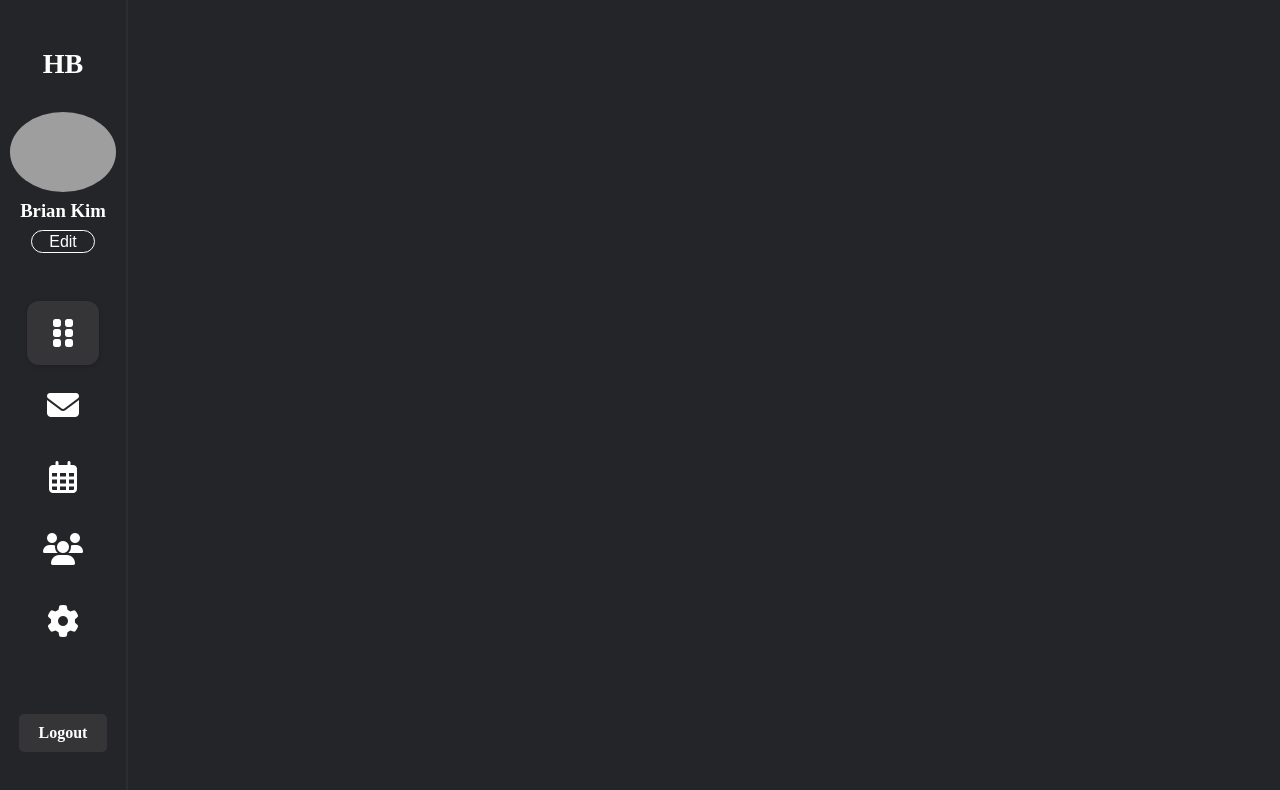
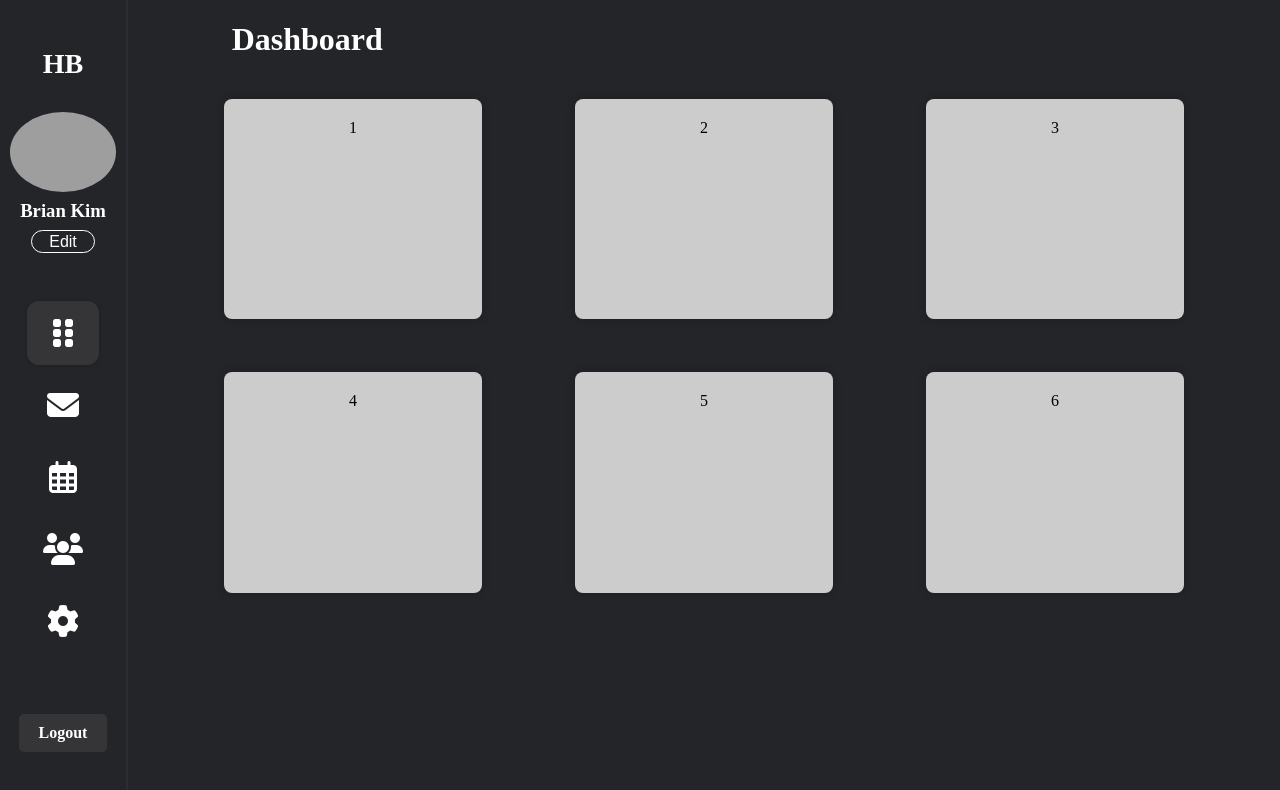
Before and after one commit to ObadiahF/HB-coaching-website, a SvelteKit app: page /dashboard in a window 1280 px wide. Shown: the top 790 px of the page. Built offline with nearby package versions, Linux system fonts and the light colour scheme; grey boxes are pictures that could not be loaded.

Commit message:
Made dashboard nav work better, fixed Edit Profile icons and added basic bubbles for Dashboard

```diff
--- a/package.json
+++ b/package.json
@@ -16,6 +16,7 @@
 	"type": "module",
 	"dependencies": {
 		"dotenv": "^16.3.1",
+		"firebase": "^10.4.0",
 		"gh-pages": "^6.0.0"
 	}
 }
--- a/src/components/dashboard-components/edit.svelte
+++ b/src/components/dashboard-components/edit.svelte
@@ -1,4 +1,6 @@
-
+<svelte:head>
+    <script src="https://kit.fontawesome.com/db3c0028dc.js" crossorigin="anonymous"></script>
+</svelte:head>
 <script>
     import { colors } from "../../utils/colors";
     import { dashState } from "../../utils/store";
--- a/src/components/dashboard-components/nav.svelte
+++ b/src/components/dashboard-components/nav.svelte
@@ -1,7 +1,7 @@
 <script>
     import MediaQuery from '../../utils/MediaQuery.svelte'
     import { colors } from '../../utils/colors.js';
-    import { dashState } from '../../utils/store';
+    import { dashState, state } from '../../utils/store';
     import { onMount } from 'svelte';
     //reactive 'active' navBar
     let current = 'Dashboard';
@@ -31,14 +31,16 @@
     }
 
     onMount(() => {
-        let state = $dashState;
+        const page = getCurrentPage(window.location.href);
+        const seperated = page[0].split('');
+        seperated[0] = seperated[0].toUpperCase();
 
-        if (state[1] === 'light-mode') {
-            lightMode = true;
-        } else {
-            lightMode = false;
-        }
+        current = seperated.join('');
     })
+
+    const getCurrentPage = (url) => {
+        return url.split('/').slice(-1);
+    }
 
 
 </script>
--- a/src/components/home-components/pricing.svelte
+++ b/src/components/home-components/pricing.svelte
@@ -3,7 +3,7 @@
 </script>
 
 <svelte:head>
-<script src="https://kit.fontawesome.com/db3c0028dc.js" crossorigin="anonymous"></script>
+    <script src="https://kit.fontawesome.com/db3c0028dc.js" crossorigin="anonymous"></script>
 </svelte:head>
 
 <div class="container">
--- a/src/routes/dashboard/+page.svelte
+++ b/src/routes/dashboard/+page.svelte
@@ -6,8 +6,62 @@
 
 </script>
 
-
+<div class="container">
+    <h1 class='title'>Dashboard</h1>
+    <div class="grid-container">
+      <div class="grid-item">1</div>
+      <div class="grid-item">2</div>
+      <div class="grid-item">3</div>
+      <div class="grid-item">4</div>
+      <div class="grid-item">5</div>
+      <div class="grid-item">6</div>
+    </div>
+</div>
 
 <style>
+    .container {
+        display: flex;
+        flex-direction: column;
+        height: fit-content;
+    }
 
+    .title {
+        margin-left: 9%;
+        color: white;
+    }
+
+    .grid-container {
+        display: grid;
+        grid-template-columns: repeat(3, 2fr);
+        width: 90%;
+        height: 70%;
+        place-items: center;
+        grid-gap: 1rem;
+        margin: 0 auto;
+    }
+
+    .grid-item {
+        cursor: pointer;
+        background-color: #ccc;
+        padding: 20px;
+        width: 65%;
+        height: 70%;
+        aspect-ratio: 1;
+        text-align: center;
+        border-radius: 8px; /* Add some border-radius for rounded corners */
+        box-shadow: 0 0 10px rgba(0, 0, 0, 0.2); /* Add a subtle box shadow */
+        transition: 300ms ease;
+    }
+
+    .grid-item:hover {
+        transition: 300ms ease;
+    transform: translateY(-5px);
+}
+
+    /* Media Query for Responsive Layout */
+    @media (max-width: 768px) {
+        .grid-container {
+            grid-template-columns: repeat(1, 1fr);
+        }
+    }
 </style>
--- a/src/routes/dashboard/edit-profile/+page.svelte
+++ b/src/routes/dashboard/edit-profile/+page.svelte
@@ -1,10 +1,8 @@
 <svelte:head>
     <title>HumbleBeast | Profile</title>
-    <script src="https://kit.fontawesome.com/db3c0028dc.js" crossorigin="anonymous"></script>
 </svelte:head>
 
 <script>
-    import Nav from "../../../components/dashboard-components/nav.svelte";
     import { colors } from "../../../utils/colors";
     import { dashState } from "../../../utils/store";
     import Edit from "../../../components/dashboard-components/edit.svelte";
```
Also changed, not shown: src/routes/auth/+page.svelte (+3 -4 lines), 2 other files (tests, documents, lock files or other folders).
